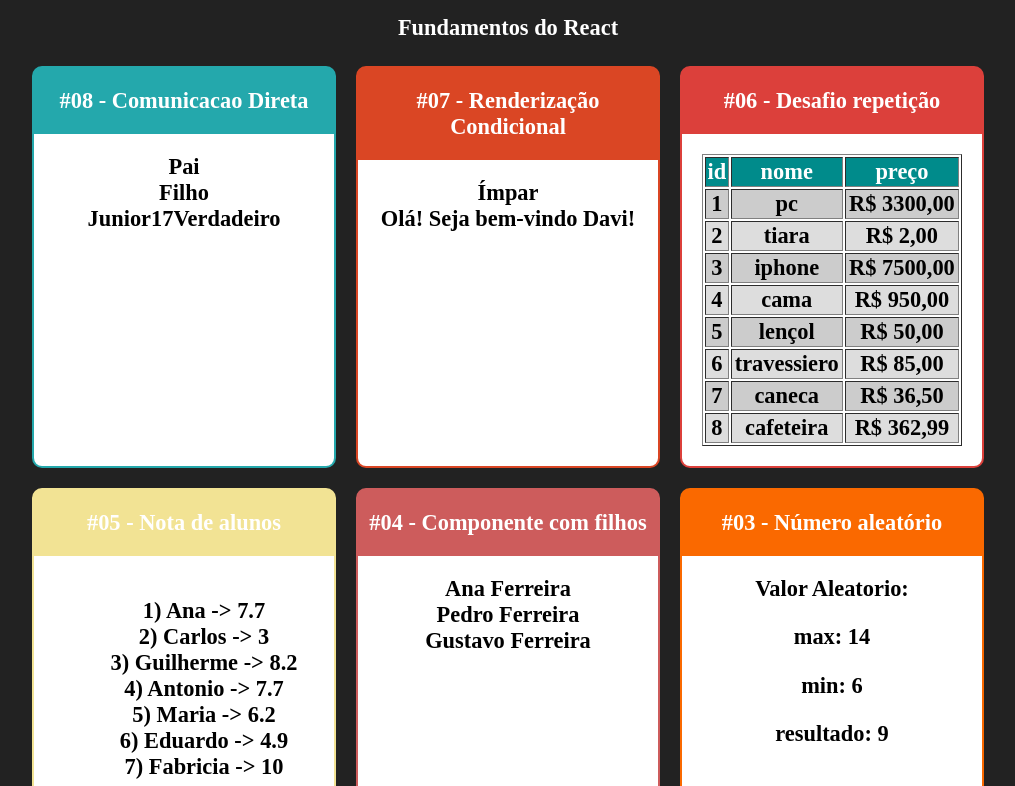
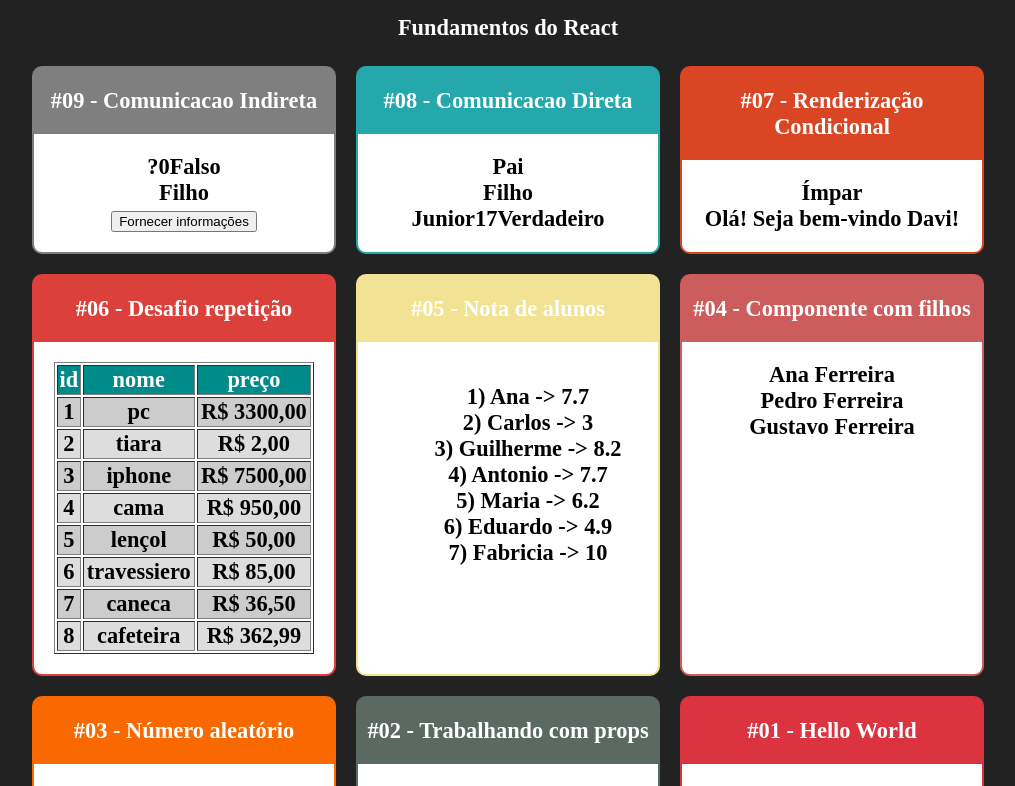
Before and after one commit to davimc/curso-react-redux, a React (Create React App) app in the folder fundamentos-react/: page / in a window 1280 px wide. Shown: the top 786 px of the page, without its empty margins (132-1147 px from the left). Built offline with nearby package versions, Linux system fonts and the light colour scheme.

Commit message:
Comunicacao indireta

```diff
--- a/fundamentos-react/src/App.jsx
+++ b/fundamentos-react/src/App.jsx
@@ -11,6 +11,7 @@ import Produtos from './components/repeticao/Produtos'
 import ParOuImpar from './components/condicional/ParOuImpar';
 import Usuarioinfo from './components/condicional/Usuarioinfo';
 import DiretaPai from './components/comunicacao/DiretaPai';
+import IndiretaPai from './components/comunicacao/IndiretaPai';
 
 import Card from './components/layout/Card.jsx'
 
@@ -19,6 +20,9 @@ export default _ => {
         <div className="App">
             <h1>Fundamentos do React</h1>
             <div className="Cards">
+                <Card title="#09 - Comunicacao Indireta" color="#7F7F7F">
+                    <IndiretaPai/>
+                </Card>
                 <Card title="#08 - Comunicacao Direta" color="#24A8AC">
                     <DiretaPai/>
                 </Card>
--- /dev/null
+++ b/fundamentos-react/src/components/comunicacao/IndiretaFilho.jsx
@@ -0,0 +1,10 @@
+import React from 'react'
+
+export default props => {
+    return (
+        <div>
+            <div>Filho</div>
+            <button onClick={_ => props.click('João',53,true)}>Fornecer informações</button>
+        </div>
+    )
+}
--- /dev/null
+++ b/fundamentos-react/src/components/comunicacao/IndiretaPai.jsx
@@ -0,0 +1,23 @@
+import React, { useState } from 'react'
+import IndiretaFilho from './IndiretaFilho'
+export default props => {
+    const [nome, setNome] = useState('?');
+    const [idade, setIdade] = useState(0);
+    const [nerd, setNerd] = useState(false);
+
+    function repassar(nome, idade, nerd) {
+        setNome(nome);
+        setIdade(idade);
+        setNerd(nerd);
+    }
+    return (
+        <div>
+            <div>
+                <span>{nome}</span>
+                <span>{idade}</span>
+                <span>{nerd ? 'Verdadeiro': 'Falso'}</span>
+            </div>
+            <IndiretaFilho click={repassar} />
+        </div>
+    )
+}
```
